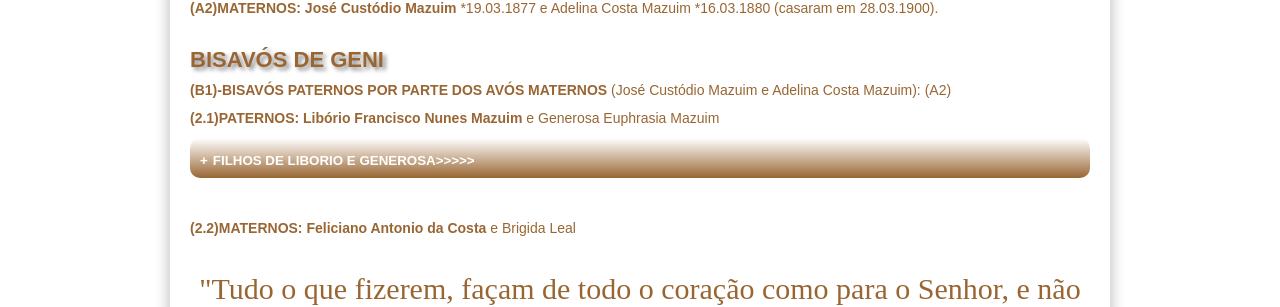
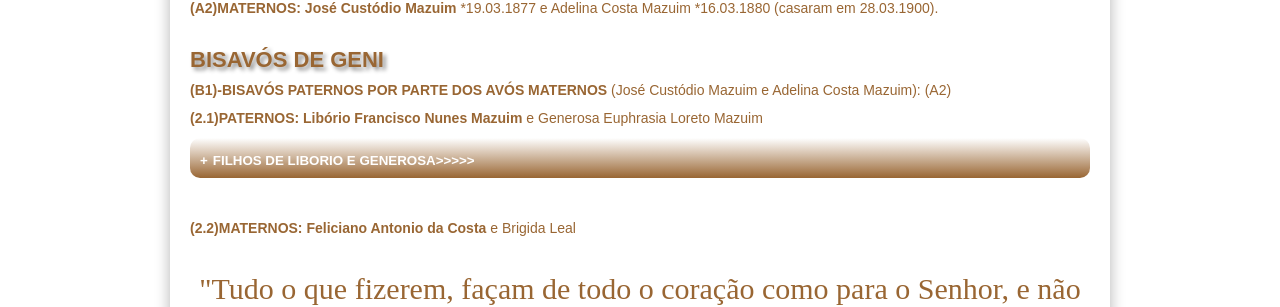
Before and after one commit to claudiovargas1955/claudiovargas1955.github.io, a Jekyll site: the page built from _pages/familia-mazuim.html, in a window 1280 px wide. Shown: the part 950-1257 px from the top of the page. Built offline with Jekyll 4.4.1, drawn with Linux system fonts in a browser that asks for light colours; some web fonts are replaced; some of the changed lines change nothing that is shown.

Commit message:
Update familia-mazuim.html

```diff
--- a/_pages/familia-mazuim.html
+++ b/_pages/familia-mazuim.html
@@ -125,7 +125,7 @@
 <h4>BISAVÓS DE GENI</h4>
 
 <p><b><h5>(B1)-BISAVÓS PATERNOS POR PARTE DOS AVÓS MATERNOS</b> (José Custódio Mazuim e Adelina Costa Mazuim): (A2)</h5>
-<p><b>(2.1)PATERNOS: Libório Francisco Nunes Mazuim </b>e Generosa Euphrasia Mazuim <br>
+<p><b>(2.1)PATERNOS: Libório Francisco Nunes Mazuim </b>e Generosa Euphrasia Loreto Mazuim<br>
  <details><summary><b>FILHOS DE LIBORIO E GENEROSA>>>>></b></summary><br>
    <p><b>(2.1.1)José Custódio Mazuim: </b>*19.03.1877 (casou com Adelina Costa Mazuim. São os avós de Geni).<br><br>
 
@@ -139,13 +139,18 @@
      <b>(2.1.2.5)Oswaldo: </b><br>
      <b>(2.1.2.6)Fany: </b><br><br>
 
-   <b>(2.1.3)Maria Esterlita Mazuim: </b>*1888<br><br>
+   <b>(2.1.3)Maria Stella Mazuim: </b>*06.01.1890 (casou em 20.06.1914 com Miguel Silveira de Oliveira *1886 +17.06.1969). <b>FILHOS:
+   </b><br>
+     <b>(2.1.3.1)Francisca: </b>*08.03.1905 (casou em 17.12.1927 com José Florence, filho de José Florence e Algemira Florence, avós
+     patermos: Ezequiel Florence e Thereza Florence, avós maternos: Hipolito Caetano e Manoela da Mota). <br><br>
 
-   <b>(2.1.4)Gasparina Francisca Mazuim: </b>*1890<br><br>
+   <b>(2.1.4)Gasparina Francisca Mazuim: </b>*1888 (casou em 14.10.1910 com Carlos Kochenborger, filho de Jacob Kochenborger e Margarida
+   Kochenborger. Ele natural da Alemanha). <br><br>
 
    <b>(2.1.5)Maristella Mazuim: </b>*1890<br><br>
 
-   <b>(2.1.6)Brandina Mazuim: </b>*1893<br><br>
+   <b>(2.1.6)Brandina Mazuim: </b>*1893 (casou em 27.04.1905 com João Luiz Kochenborger *1874, filho de Jacob kochenborger e Margarida
+   Mumback Kochenborger). <br><br>
 
    <b>(2.1.7)Lindroneta Nunes Mazuim: </b>*17.03.1895<br><br>
 
```
